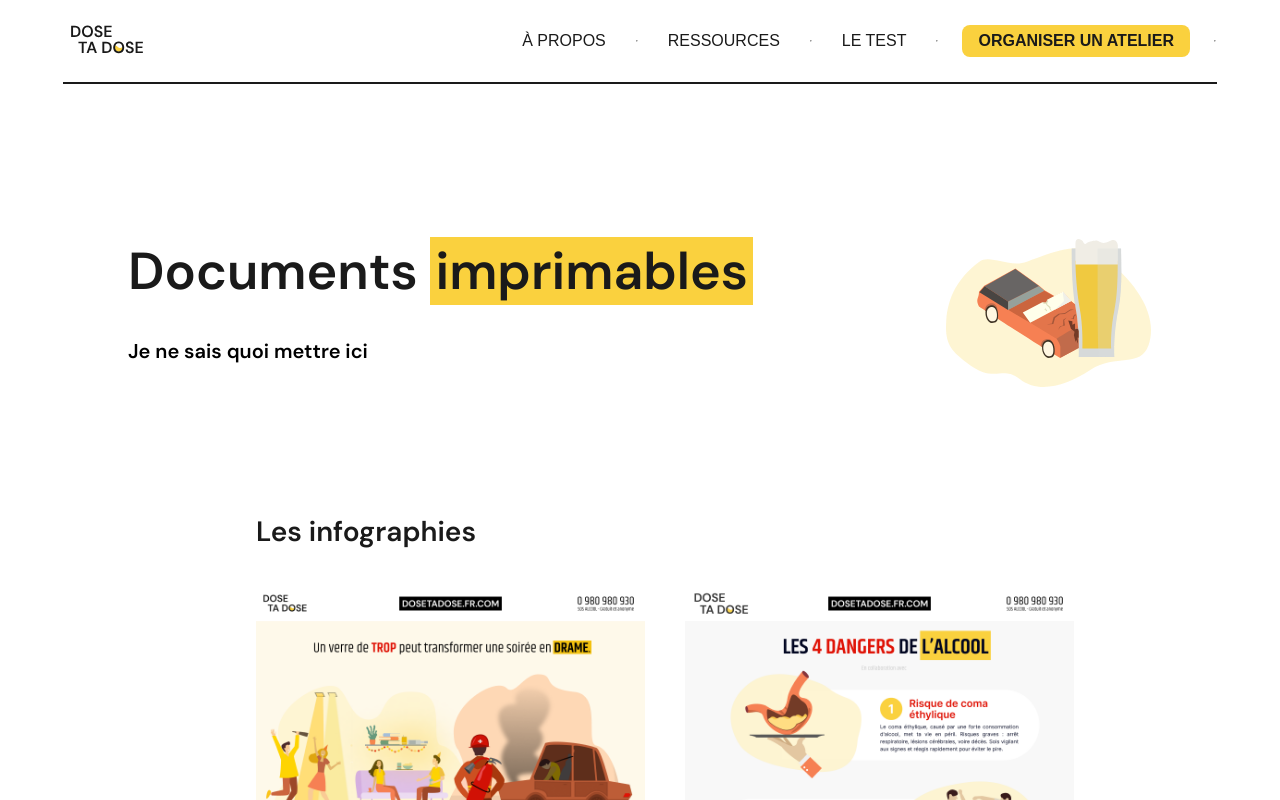
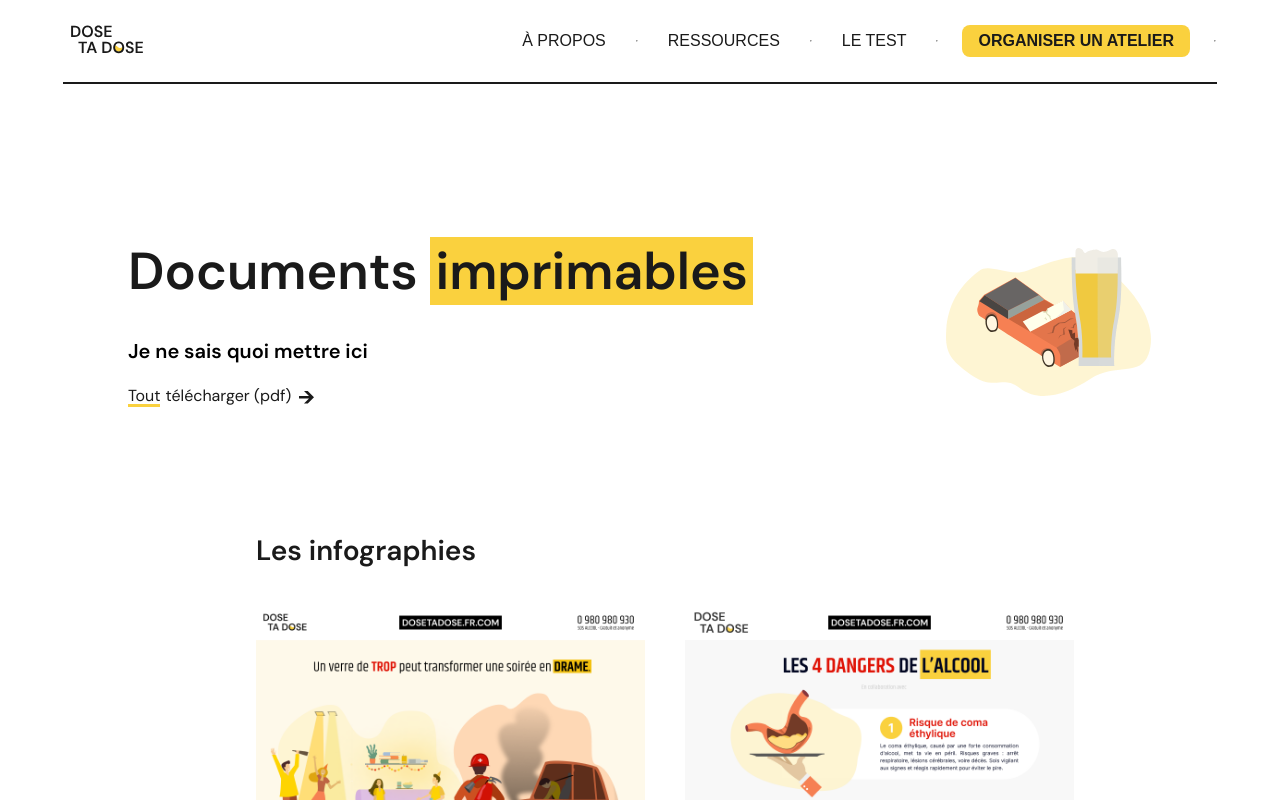
Before and after one commit to AurelianeD/dose-ta-dose, a SvelteKit app: page /imprimable in a window 1280 px wide. Shown: the top 800 px of the page. Built offline with nearby package versions, Linux system fonts and the light colour scheme.

Commit message:
maj imprimable

```diff
--- a/src/routes/imprimable/+page.svelte
+++ b/src/routes/imprimable/+page.svelte
@@ -9,6 +9,7 @@
 		<p class="subtitle">
 			Je ne sais quoi mettre ici
 		</p>
+		<Link path="game" textUnderline="Tout" text="télécharger (pdf)" />
 	</div>
 	<img class="img-home" src="/images/illu-ressources-3.svg" alt="" />
 </section>
```
